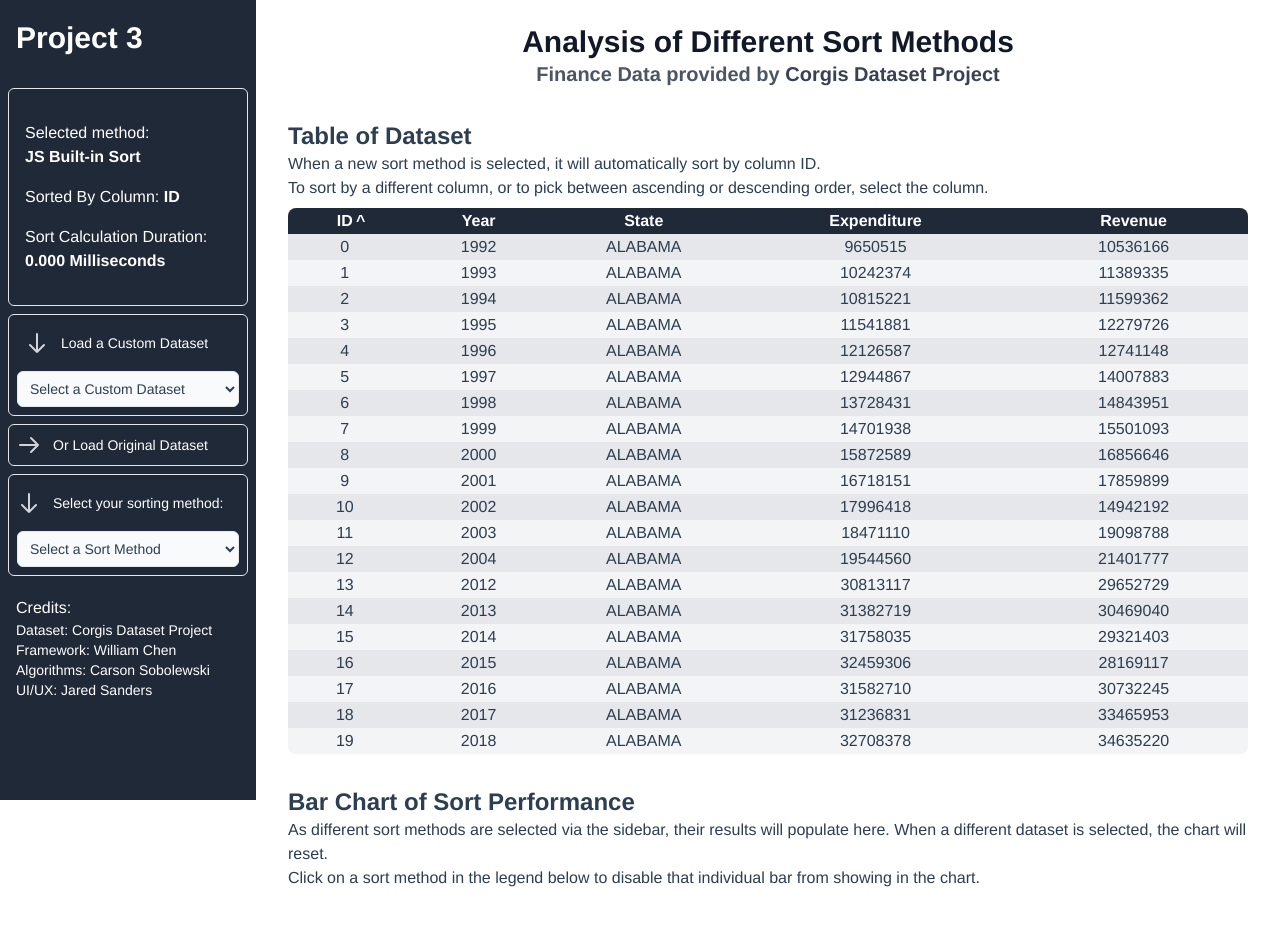
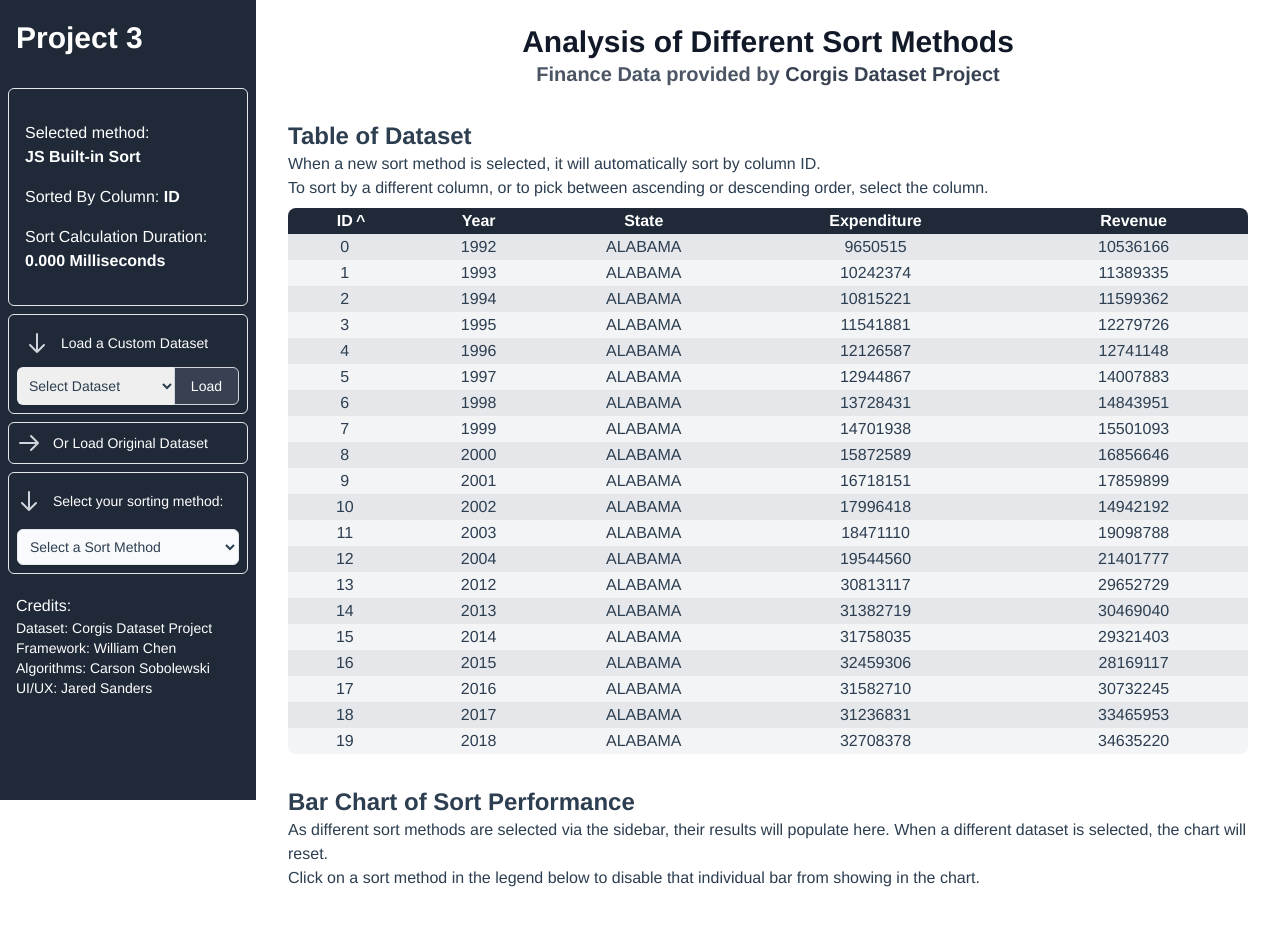
Before and after one commit to Exanite/DsaProject, a Vue app: page /#/ in a window 1280 px wide. Shown: the top 926 px of the page. Built offline with nearby package versions, Linux system fonts and the light colour scheme.

Commit message:
Added button to reload data

```diff
--- a/src/pages/HomePage.vue
+++ b/src/pages/HomePage.vue
@@ -33,14 +33,21 @@
                 </svg>
                 Load a Custom Dataset
               </label>
-              <select id="dataSelectionAmount" v-model="dataSelectionAmount" @change="generateData(dataSelectionAmount)" class="cursor-pointer max-w-lg mt-2 p-2 block bg-gray-50 border border-gray-200 w-full shadow-sm sm:max-w-xs sm:text-sm rounded-md" name="dataSelectionAmount">
-                  <option :value="0" disabled hidden selected>Select a Custom Dataset</option>
-                  <option value="10">10</option>
-                  <option value="100">100</option>
-                  <option value="1000">1000</option>
-                  <option value="10000">10000</option>
-                  <option value="100000">100000</option>
+              <div class="mt-1 flex rounded-md shadow-sm">
+                <div class="relative flex items-stretch flex-grow focus-within:z-10">
+                  <select id="dataSelectionAmount" v-model="dataSelectionAmount" class="block w-full rounded-none rounded-l-md pl-2 sm:text-sm border-gray-300" name="dataSelectionAmount">
+                    <option :value="0" disabled hidden selected>Select Dataset</option>
+                    <option value="10">10 Records</option>
+                    <option value="100">100 Records</option>
+                    <option value="1000">1,000 Records</option>
+                    <option value="10000">10,000 Records</option>
+                    <option value="100000">100,000 Records</option>
                   </select>
+                </div>
+                <button @click="generateData(dataSelectionAmount)" type="button" class="-ml-px relative inline-flex items-center space-x-2 px-4 py-2 border border-gray-300 text-sm font-medium rounded-r-md text-white bg-gray-700 hover:bg-gray-600">
+                  <span>Load</span>
+                </button>
+              </div>
             </div>
 
             <div class="border rounded-md mb-2">
@@ -94,15 +101,25 @@
                 </svg>
                 Load a Custom Dataset
               </label>
-              <select id="dataSelectionAmount" v-model="dataSelectionAmount" @change="generateData(dataSelectionAmount)" class="cursor-pointer max-w-lg mt-2 p-2 block bg-gray-50 border border-gray-200 w-full shadow-sm sm:max-w-xs sm:text-sm rounded-md" name="dataSelectionAmount">
-                  <option :value="0" disabled hidden selected>Select a Custom Dataset</option>
-                  <option value="10">10</option>
-                  <option value="100">100</option>
-                  <option value="1000">1000</option>
-                  <option value="10000">10000</option>
-                  <option value="100000">100000</option>
+
+              <div class="mt-1 flex rounded-md shadow-sm">
+                <div class="relative flex items-stretch flex-grow focus-within:z-10">
+                  <select id="dataSelectionAmount" v-model="dataSelectionAmount" class="focus:ring-gray-100 focus:border-gray-100 block w-full rounded-none rounded-l-md pl-2 sm:text-sm border-gray-300" name="dataSelectionAmount">
+                    <option :value="0" disabled hidden selected>Select Dataset</option>
+                    <option value="10">10 Records</option>
+                    <option value="100">100 Records</option>
+                    <option value="1000">1,000 Records</option>
+                    <option value="10000">10,000 Records</option>
+                    <option value="100000">100,000 Records</option>
                   </select>
                 </div>
+                <button @click="generateData(dataSelectionAmount)" type="button" class="-ml-px relative inline-flex items-center space-x-2 px-4 py-2 border border-gray-300 text-sm font-medium rounded-r-md text-white bg-gray-700 hover:bg-gray-600">
+                  <span>Load</span>
+                </button>
+              </div>
+            </div>
+
+
 
               <div class="border rounded-md mb-2">
                 <a @click="loadOriginalData()" href="#" class="hover:bg-gray-900 text-white group flex items-center px-2 py-2 text-sm font-medium rounded-md">
@@ -141,7 +158,7 @@
   <div class="md:pl-64 flex flex-col flex-1">
     <!-- Mobile Toggle -->
     <div class="sticky top-0 z-10 md:hidden pl-1 pt-1 sm:pl-3 sm:pt-3 bg-gray-100">
-      <button @click="showMobile = true" class="-ml-0.5 -mt-0.5 h-12 w-12 inline-flex items-center justify-center rounded-md text-gray-500 hover:text-gray-900 focus:outline-none focus:ring-2 focus:ring-inset focus:ring-indigo-500" type="button">
+      <button @click="showMobile = true" class="-ml-0.5 -mt-0.5 h-12 w-12 inline-flex items-center justify-center rounded-md text-gray-500 hover:text-gray-900" type="button">
       <span class="sr-only">Open sidebar</span>
         <svg
         aria-hidden="true"
```
Lines whose indentation alone changed are shown as unchanged.
